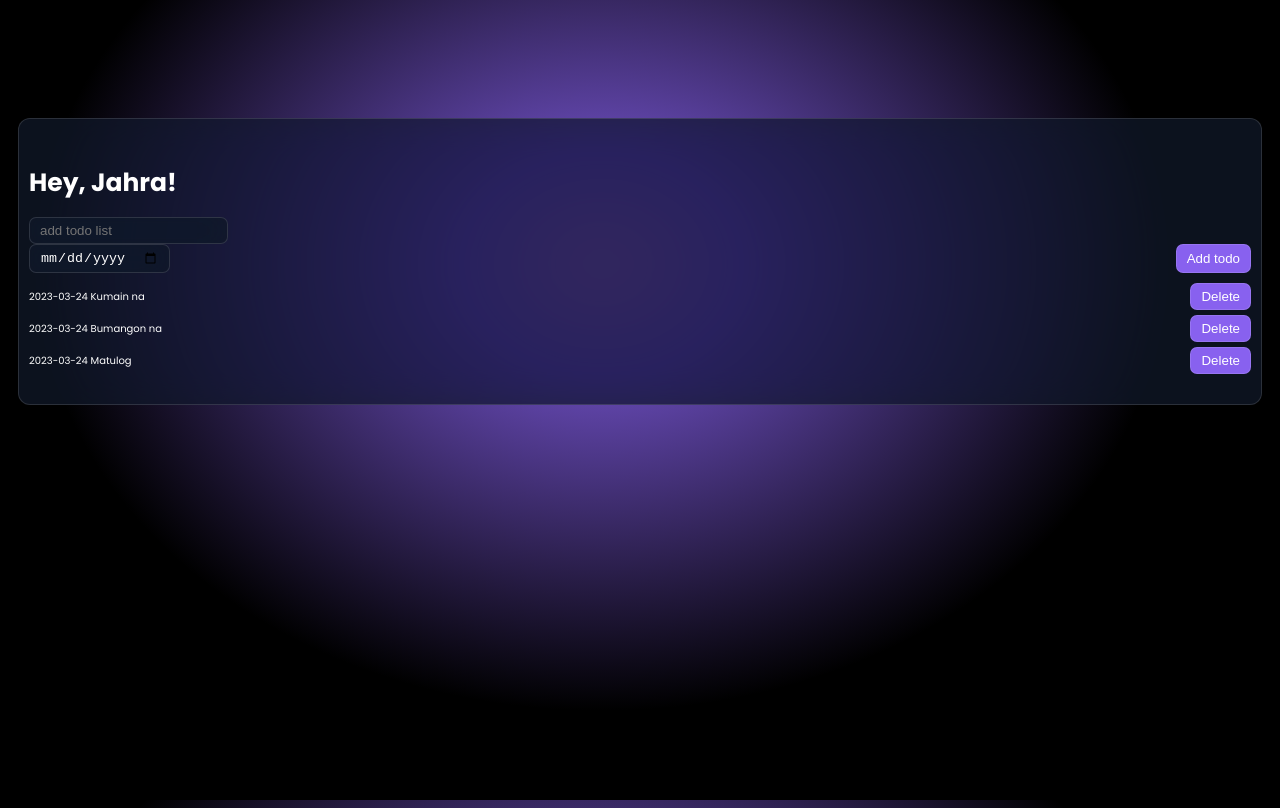
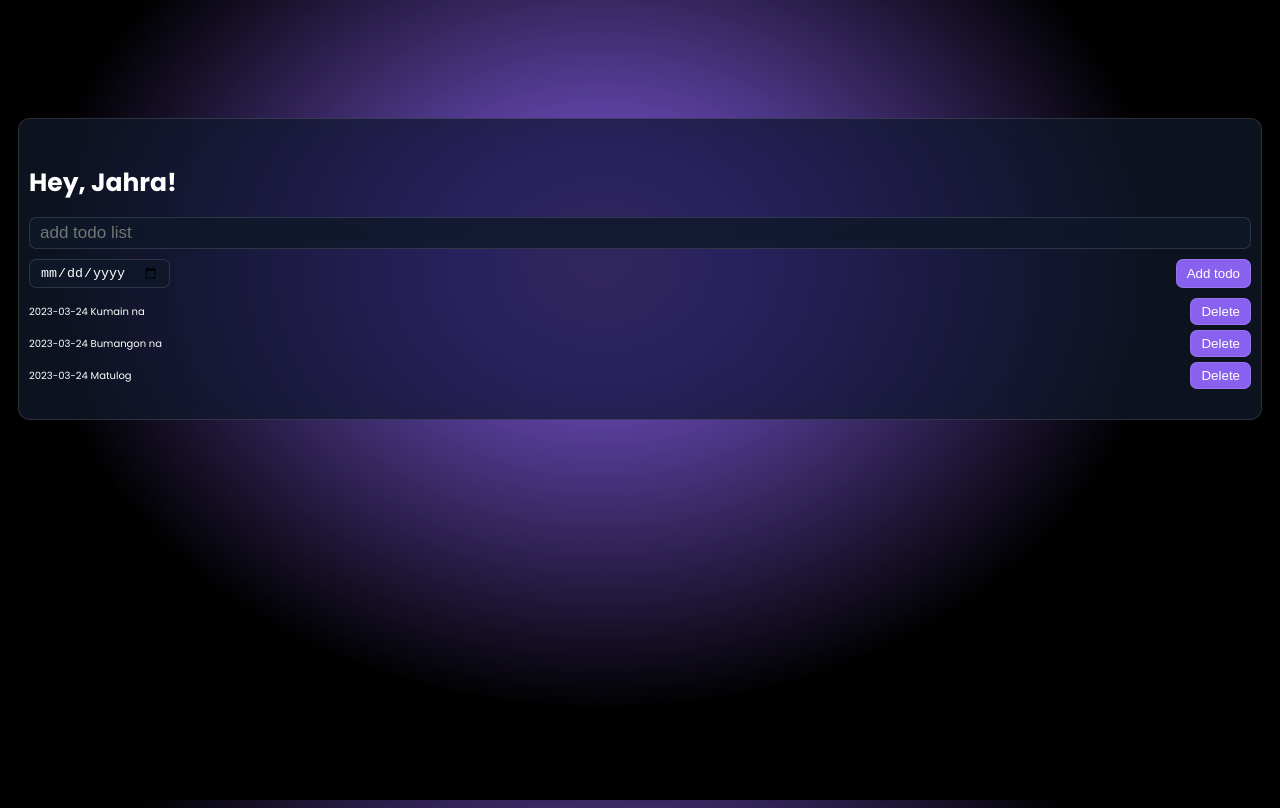
Before and after one commit to shadc1007/forjahra, a plain HTML site: page index.html in a window 1280 px wide. Drawn offline with Linux system fonts and the light colour scheme.

Commit message:
update style.css

```diff
--- a/style.css
+++ b/style.css
@@ -38,7 +38,7 @@ h1 {
     margin: 2rem 0rem 1.5rem 0rem;
 }
 
-#todoTite {
+#todoInput {
     width: 100%;
     border-radius: .5rem;
     border: none;
```
